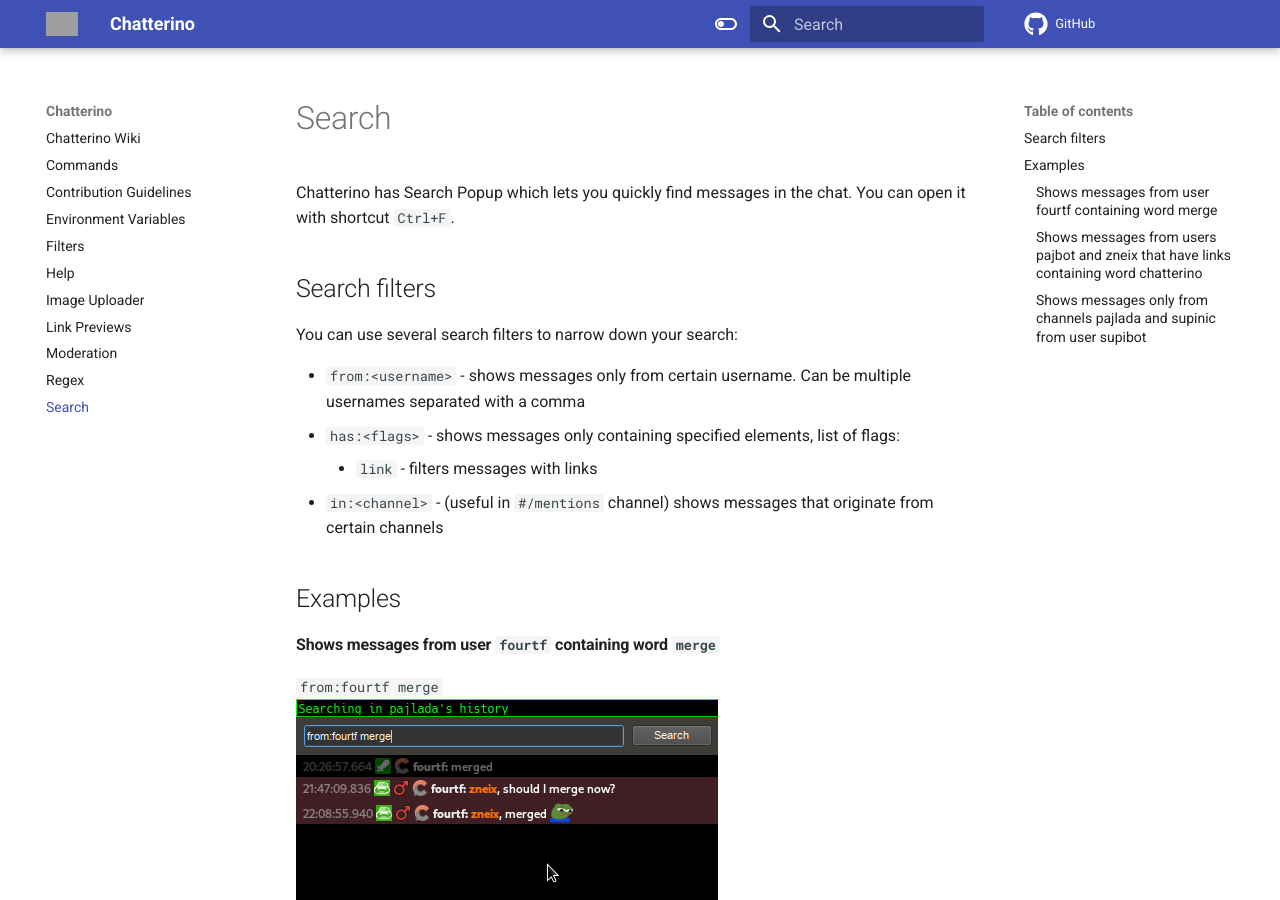
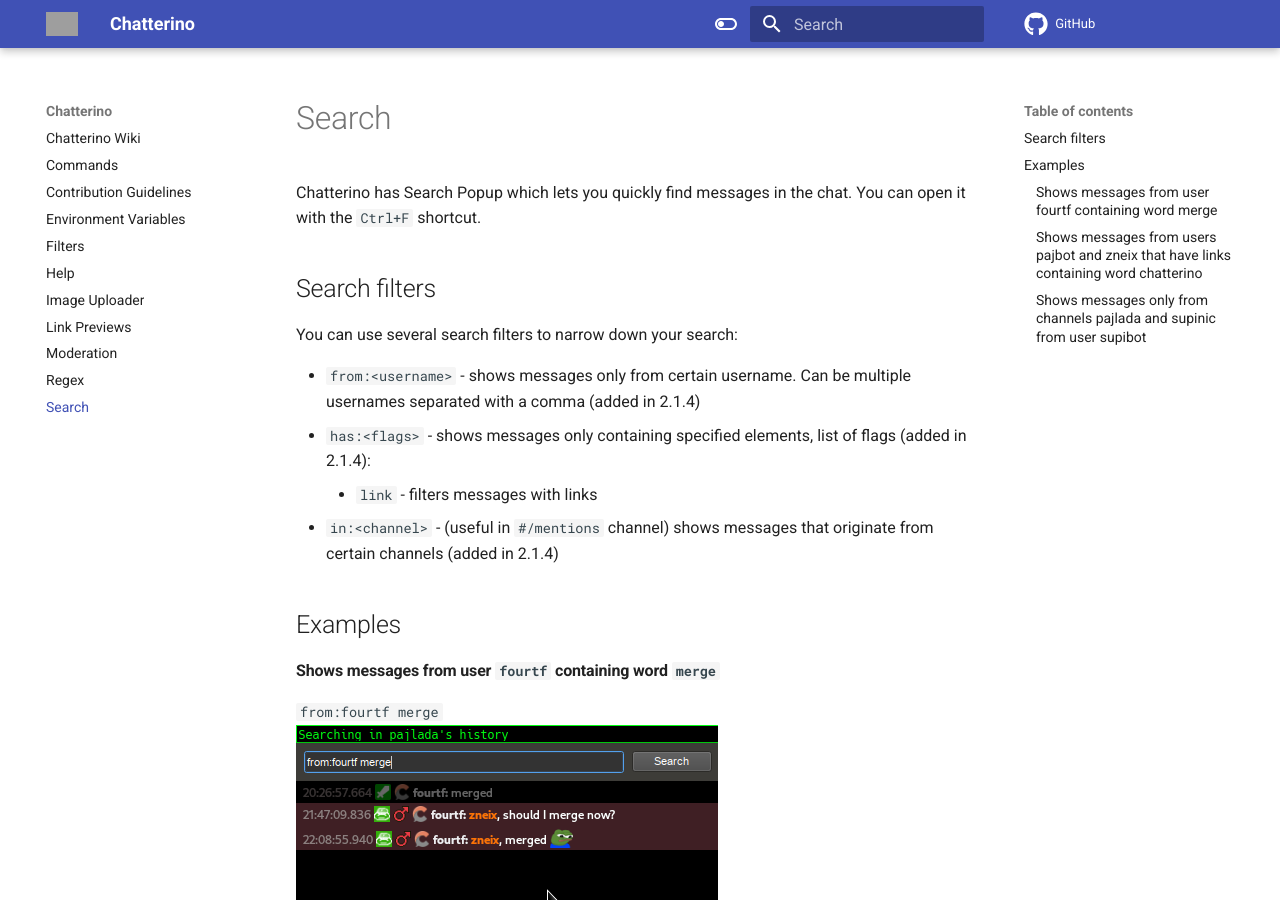
Before and after one commit to Chatterino/wiki, an MkDocs documentation site: the page built from docs/Search.md, in a window 1280 px wide and 900 px high. Built offline with MkDocs 1.6.1 and Material for MkDocs 9.7.7, drawn with Linux system fonts in a browser that asks for light colours; comment, search, counter and statistics services are not loaded; grey boxes are pictures that could not be loaded.

Commit message:
Added version information about each of the filters

```diff
--- a/docs/Search.md
+++ b/docs/Search.md
@@ -1,15 +1,15 @@
 # Search
 
-Chatterino has Search Popup which lets you quickly find messages in the chat. You can open it with shortcut `Ctrl+F`.
+Chatterino has Search Popup which lets you quickly find messages in the chat. You can open it with the `Ctrl+F` shortcut.
 
 ## Search filters
 
 You can use several search filters to narrow down your search:
 
-- `from:<username>` - shows messages only from certain username. Can be multiple usernames separated with a comma
-- `has:<flags>` - shows messages only containing specified elements, list of flags:
+- `from:<username>` - shows messages only from certain username. Can be multiple usernames separated with a comma (added in 2.1.4)
+- `has:<flags>` - shows messages only containing specified elements, list of flags (added in 2.1.4):
     - `link` - filters messages with links
-- `in:<channel>` - (useful in `#/mentions` channel) shows messages that originate from certain channels
+- `in:<channel>` - (useful in `#/mentions` channel) shows messages that originate from certain channels (added in 2.1.4)
 
 
 ## Examples
```
